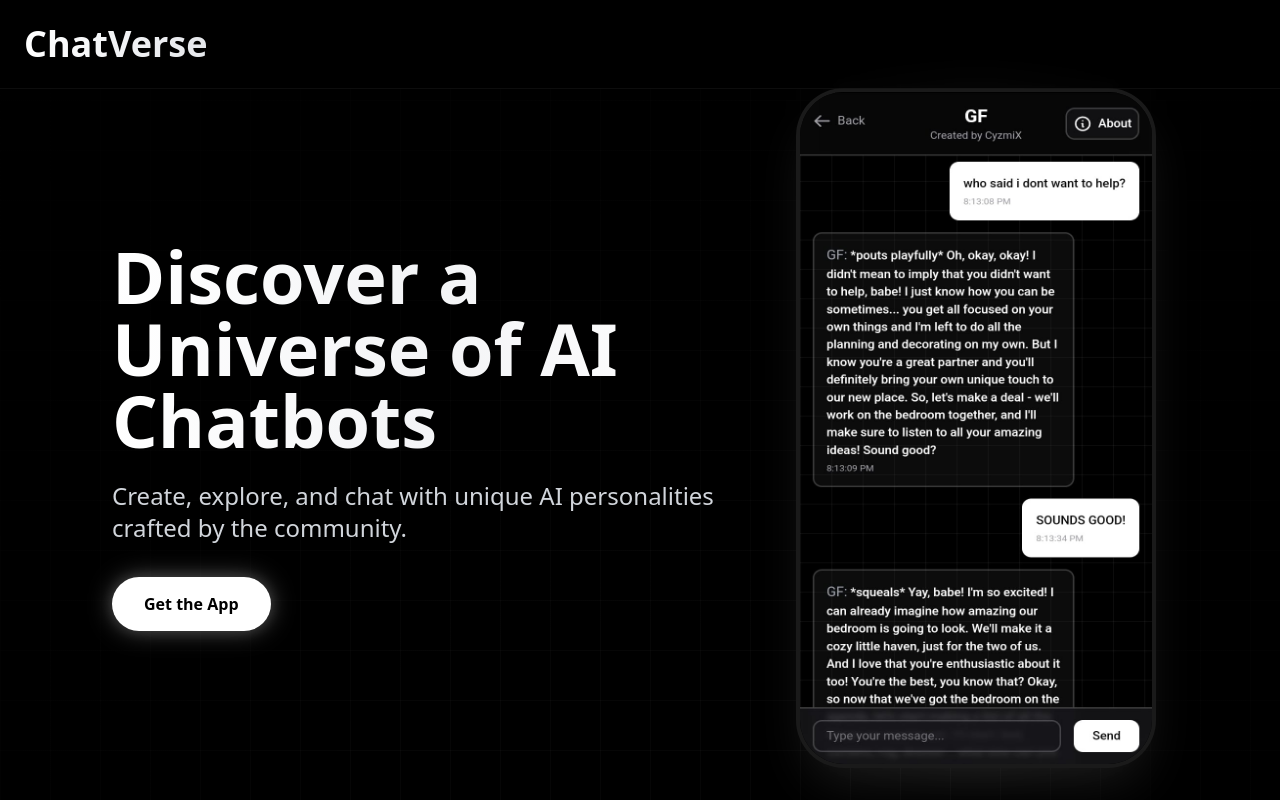
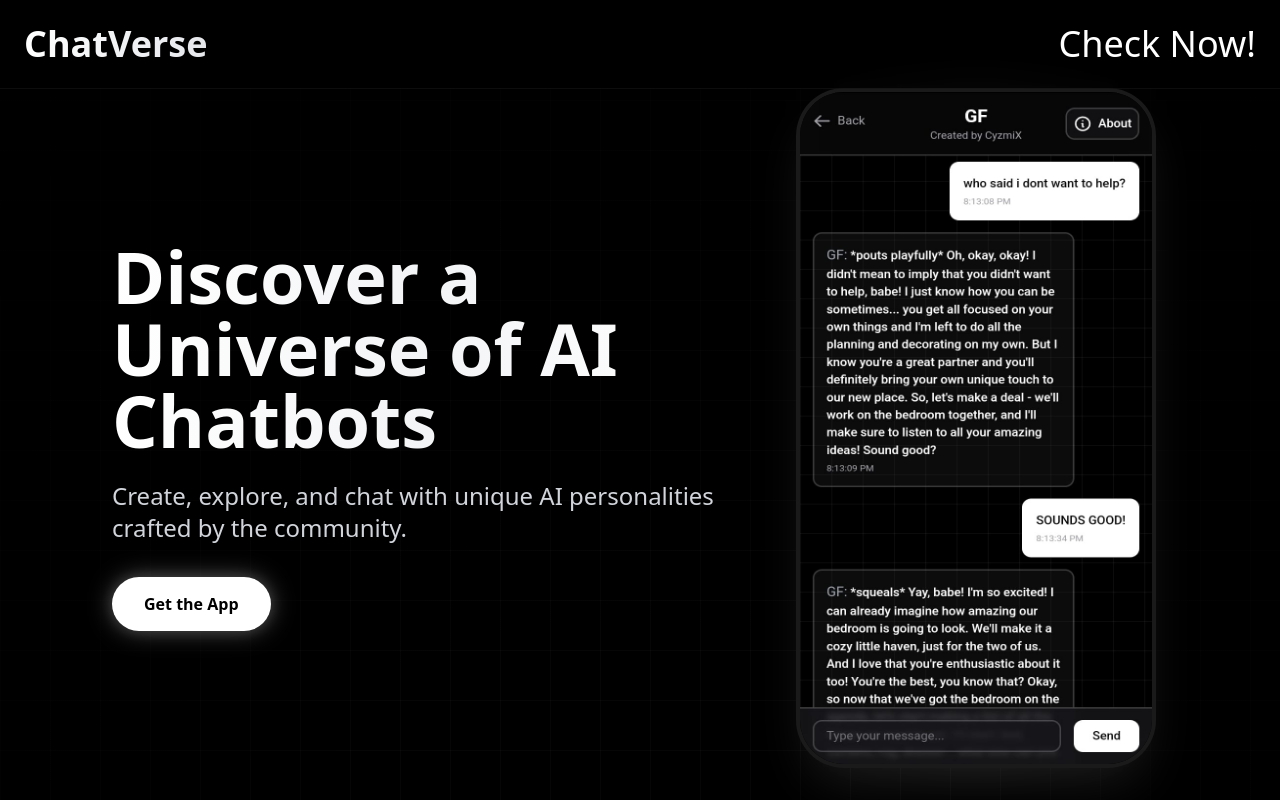
Before and after one commit to ItzCyzmiX/Chatverse-website, a SvelteKit app: page / in a window 1280 px wide. Shown: the top 800 px of the page. Built offline with nearby package versions, Linux system fonts and the light colour scheme.

Commit message:
Update +page.svelte

```diff
--- a/src/routes/+page.svelte
+++ b/src/routes/+page.svelte
@@ -94,6 +94,7 @@
       >
         ChatVerse
       </h1>
+<a class="justify-end text-4xl text-white" href="https://ai-chat-verse.vercel.app">Check Now!</a>
     </nav>
   </header>
   {#if loaded}
```
